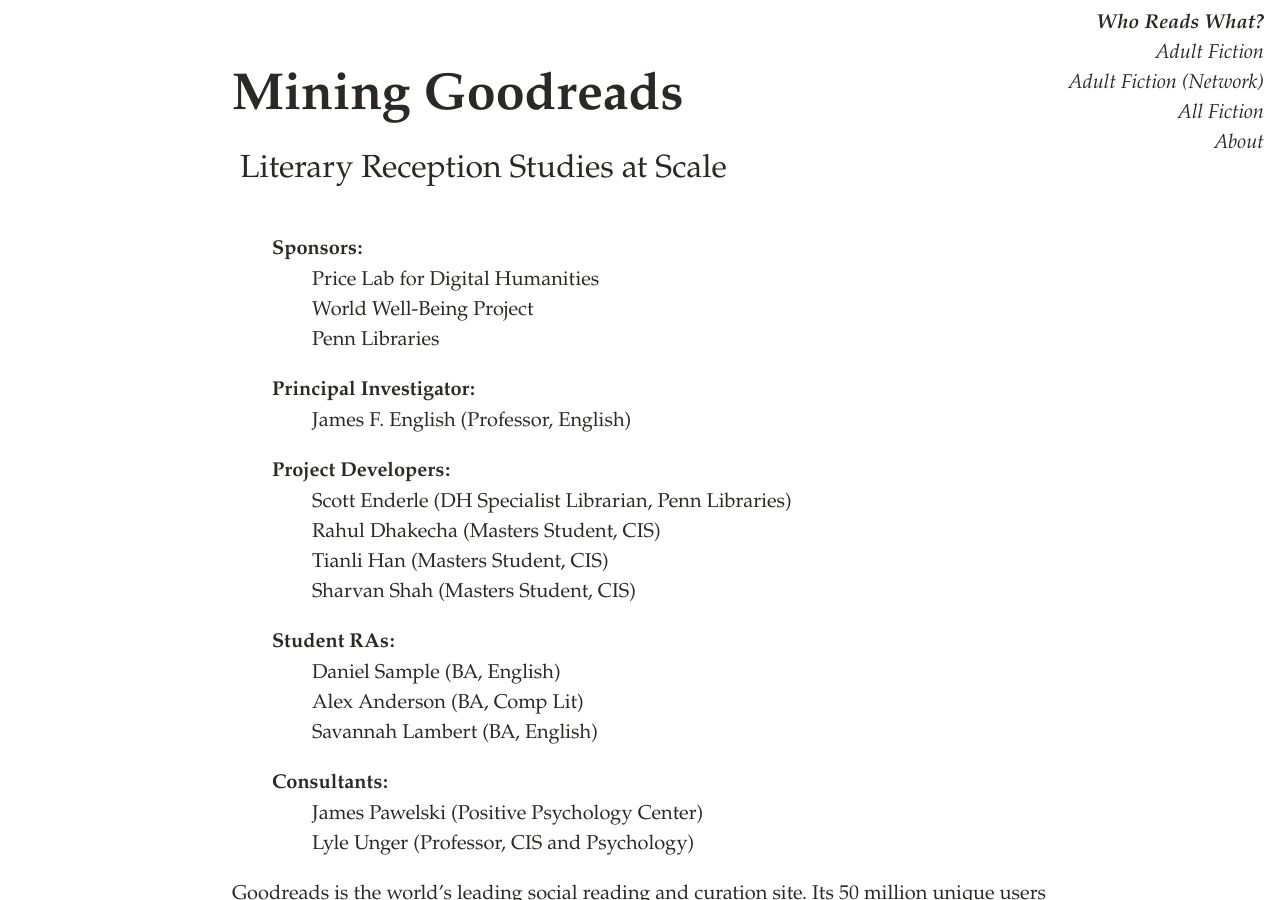
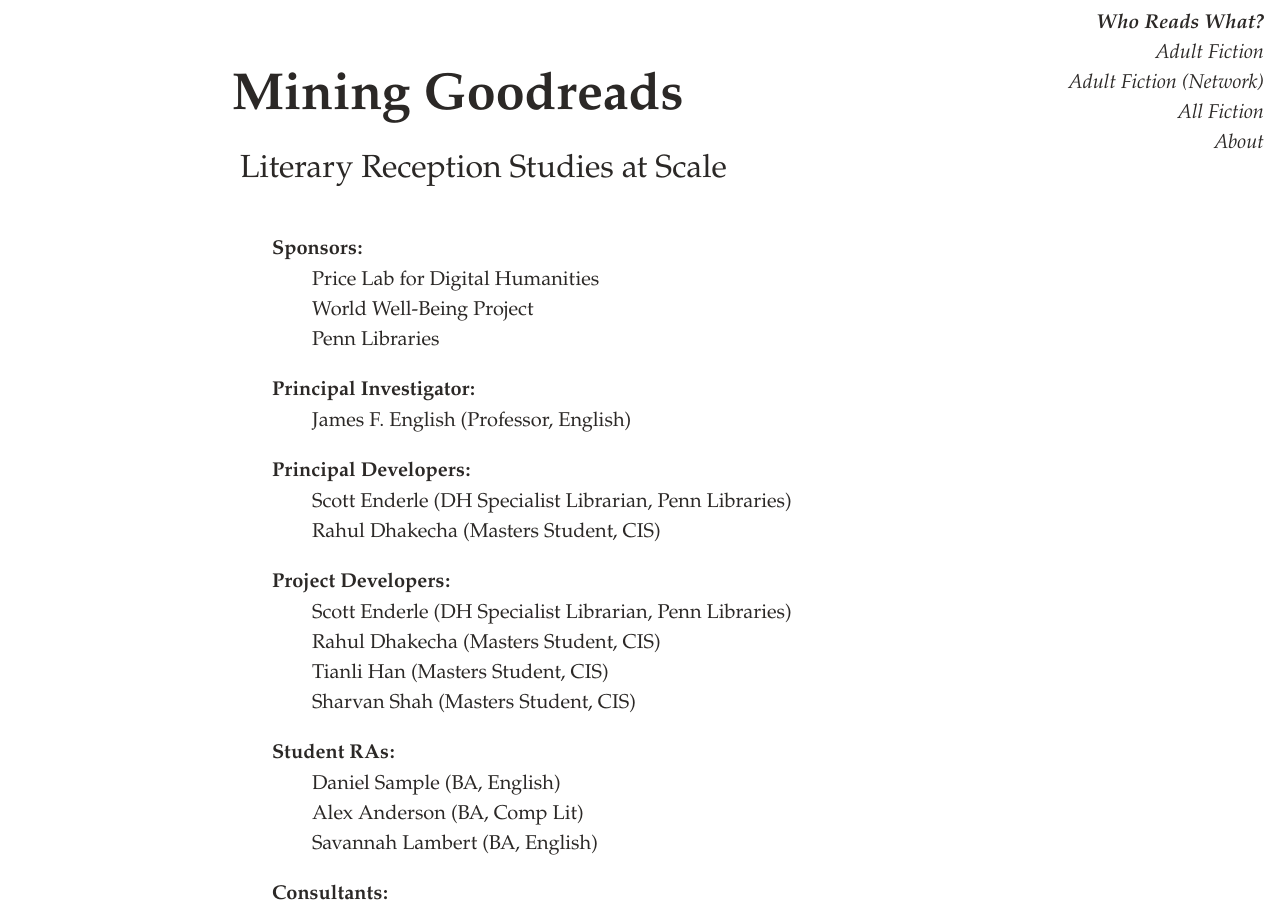
Before and after one commit to upenndigitalscholarship/jekyll-bokeh-gr, a Jekyll site: the page built from _pages/about.md, in a window 1280 px wide and 900 px high. Built offline with Jekyll 4.4.1, drawn with Linux system fonts in a browser that asks for light colours.

Commit message:
Update project.yml

```diff
--- a/_data/project.yml
+++ b/_data/project.yml
@@ -11,6 +11,12 @@ project_sponsor:
 principal_investigator:
  - name: James F. English
    title: "Professor, English"
+
+principal_developer:
+ - name: Scott Enderle
+   title: "DH Specialist Librarian, Penn Libraries"
+ - name: Rahul Dhakecha
+   title: "Masters Student, CIS"
 
 project_developer:
  - name: Scott Enderle
```
